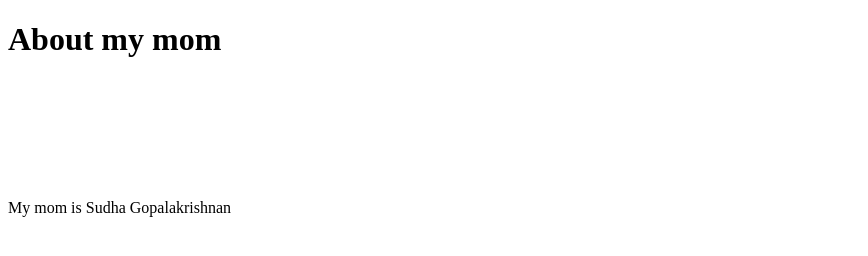
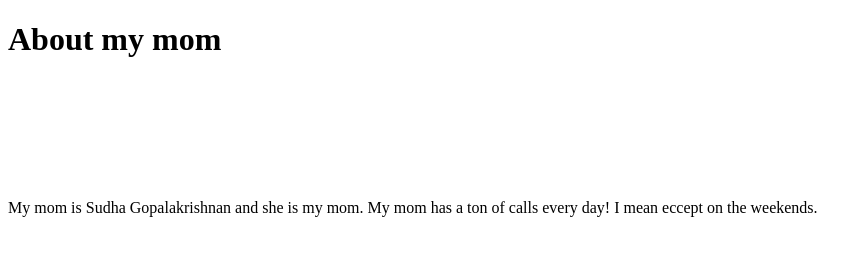
Before and after one commit to stacystar1/stacystart-website, a website: page p3.html in a window 1280 px wide. Shown: the whole page, without its empty margins (0-868 px from the left). Drawn offline with Linux system fonts and the light colour scheme.

Commit message:
added to body

```diff
--- a/p3.html
+++ b/p3.html
@@ -18,4 +18,4 @@
 
     </div>
     <p>
-      My mom is Sudha Gopalakrishnan
+      My mom is Sudha Gopalakrishnan and she is my mom. My mom has a ton of calls every day! I mean eccept on the weekends.
```
